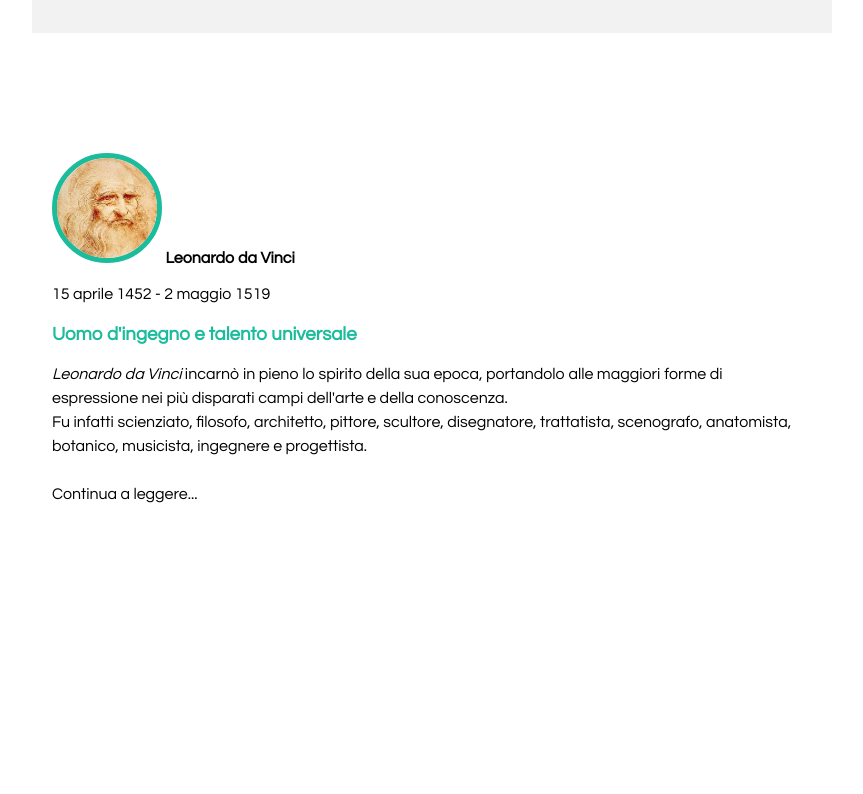
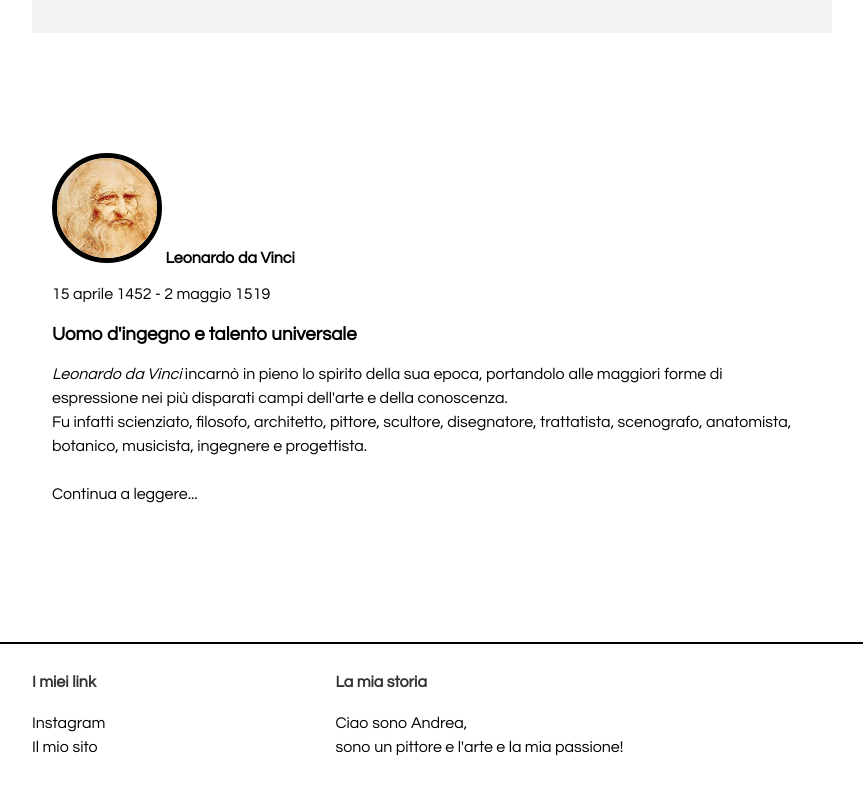
Before and after one commit to andreabesso/storiarte, a plain HTML site: page pittori.html in a window 1280 px wide. Shown: the part 1376-2170 px from the top of the page, without its empty margins (208-1071 px from the left). Before the commit the page ends 2126 px from the top, so only its background shows below. Drawn offline with Linux system fonts and the light colour scheme.

Commit message:
Add files via upload

```diff
--- a/pittori.html
+++ b/pittori.html
@@ -29,7 +29,7 @@
         <span><strong>Caravaggio</strong></span>
        </div>
        <p class="post-date">29 settembre 1571 - 18 luglio 1610</p>
-       <h3 class="post-title"><a style="color: #1abc9c">Il pittore più celebre di tutti i tempi</a></h3>
+       <h3 class="post-title"><a style="color: black">Il pittore più celebre di tutti i tempi</a></h3>
        <div class="post-content">
         <p>Caravaggio, pseudonimo di <em>Michelangelo Merisi</em>, è stato un pittore italiano.
           Formatosi a Milano e attivo a Roma, Napoli, Malta e in Sicilia fra il 1593 e il 1610,
@@ -54,7 +54,7 @@
               <span><strong>Michelangelo</strong></span>
              </div>
              <p class="post-date">6 marzo 1475 - 18 febbraio 1564</p>
-             <h3 class="post-title"><a style="color: #1abc9c">Scultore, pittore, architetto e poeta italiano</a></h3>
+             <h3 class="post-title"><a style="color: black">Scultore, pittore, architetto e poeta italiano</a></h3>
              <div class="post-content">
               <p><em>Michelangelo Buonarroti</em> è stato uno pittore protagonista del Rinascimento italiano,
                 già in vita fu riconosciuto come uno dei più grandi artisti di tutti i tempi. Personalità tanto geniale quanto
@@ -75,7 +75,7 @@ alla maniera sua e che va appunto sotto il nome di <strong>manierismo</strong>.<
         <span><strong>Leonardo da Vinci</strong></span>
        </div>
        <p class="post-date">15 aprile 1452 - 2 maggio 1519</p>
-       <h3 class="post-title"><a style="color: #1abc9c">Uomo d'ingegno e talento universale</a></h3>
+       <h3 class="post-title"><a style="color: black">Uomo d'ingegno e talento universale</a></h3>
        <div class="post-content">
         <p><em>Leonardo da Vinci</em> incarnò in pieno lo spirito della sua epoca, portandolo
            alle maggiori forme di espressione nei più disparati campi dell'arte e della conoscenza.<br>
@@ -85,3 +85,20 @@ alla maniera sua e che va appunto sotto il nome di <strong>manierismo</strong>.<
          </div>
         </div>
        </div>
+       <hr color="black" height="10" width="930" style="margin-left:-100px;">
+        <div class="column">
+         <h4>I miei link</h4>
+         <p>
+          <a href="https://www.instagram.com/andreabesso__/">Instagram</a><br>
+          <a href="https://andreabesso.com/">Il mio sito</a>
+         </p>
+         </div>
+           <div class="column">
+            <h4>La mia storia</h4>
+            <p>Ciao sono Andrea,<br>
+              sono un pittore e l'arte e la mia passione!</p>
+           </div>
+         </div>
+      </div>
+     </body>
+    </html>
--- a/styles.css
+++ b/styles.css
@@ -23,7 +23,7 @@ nav ul li li:hover a{background: #000000; color: white;}
 .fotopost {
   height: 100px;
   width: 100px;
-  border: solid 5px #1abc9c;
+  border: solid 5px black;
 }
 .post-container{
 margin-bottom: 100px;
```
Also changed, not shown: index.html (+1 -1 lines).
